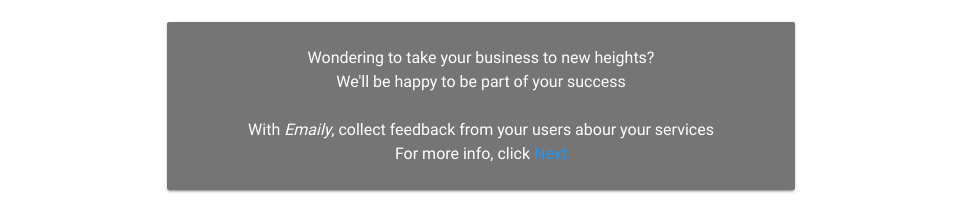
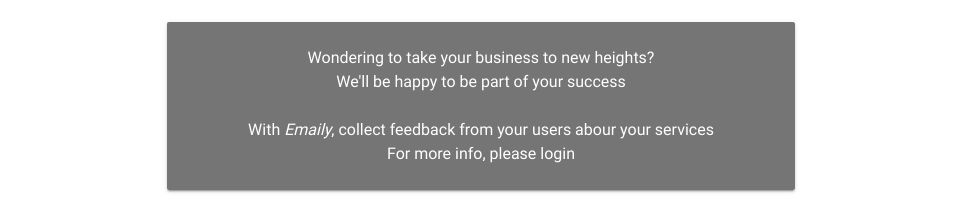
Before and after one commit to bhoomij/emaily, a React (Create React App) app in the folder client/: page / in a window 1280 px wide. Shown: the part 168-381 px from the top of the page, without its empty margins (159-1120 px from the left). Built offline with nearby package versions, Linux system fonts and the light colour scheme; no server answers.

Commit message:
Change in landing page

```diff
--- a/client/src/components/Landing.js
+++ b/client/src/components/Landing.js
@@ -11,11 +11,11 @@
                     Wondering to take your business to new heights?<br />
                     We'll be happy to be part of your success<br /><br />
                     With <i>Emaily</i>, collect feedback from your users abour your services <br />
-                    For more info, click <Link to="/surveys" className="blue-text">Next</Link>
+                    For more info, please login
                 </span>
             </div>
         </div>
     );
 };
-//keyboard_arrow_right navigate_next
+
 export default Landing;
```
